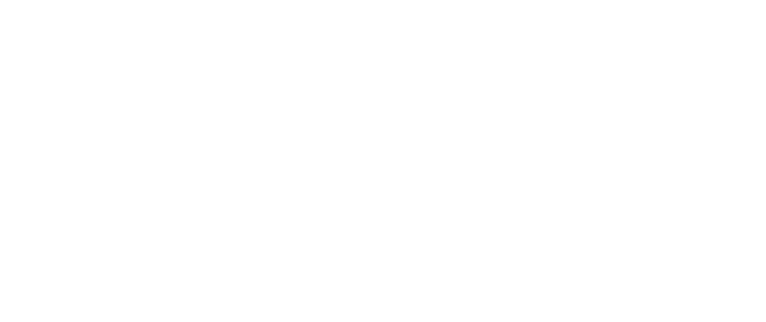
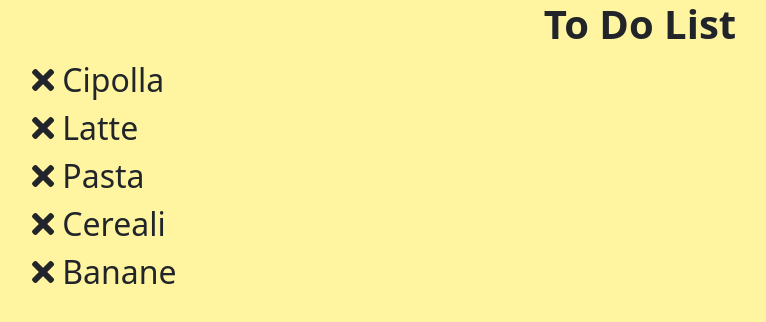
Before and after one commit to VAB1998/vue-todolist, a plain HTML site: page index.html in a window 1280 px wide. Shown: the whole page, without its empty margins (0-766 px from the left). Drawn offline with nearby package versions, Linux system fonts and the light colour scheme.

Commit message:
First Step Completed

```diff
--- a/css/style.css
+++ b/css/style.css
@@ -0,0 +1,23 @@
+/* RESET */
+*{
+    padding: 0;
+    margin: 0;
+    box-sizing: border-box;
+}
+
+body{
+    /* Style */
+    background-color:  #fff5a0;
+}
+
+header h1 {
+    /* Style */
+    text-align: center;
+    font-weight: bold;
+}
+
+li{
+    /* Style */
+    list-style-type: none;
+    font-size: 2rem;
+}
--- a/index.html
+++ b/index.html
@@ -19,7 +19,20 @@
 
     <title>Vue To Do List</title>
 </head>
-    <body>
+<body>
+    <header>
+        <h1>To Do List</h1>
+    </header>
+
+    <div id="app">
+        <!-- ++++++List++++++ -->
+        <ul>
+            <li v-for="(listItem, index) in list">
+                <i v-on:click="deleteListItem(listItem)" class="fas fa-times"></i>
+                {{listItem}}
+            </li>
+        </ul>
+    </div>
     <!-- JS Import -->
     <script type="text/javascript" src="javascript/script.js">
     </script>
--- a/javascript/script.js
+++ b/javascript/script.js
@@ -0,0 +1,24 @@
+/*
+- Stampare in pagina un item per ogni elemento contenuto in un array
+- Ogni item ha una icona "x" associata: cliccando su di essa, l'item
+  viene rimosso dalla lista
+- Predisporre un input per aggiungere un nuovo item alla lista:
+  digitando il tasto invio oppure ciccando su un pulsante,
+  il testo digitato sarà aggiunto alla lista
+*/
+let app = new Vue({
+    el: '#app',
+
+    data: {
+        list : ['Cipolla', 'Latte', 'Pasta', 'Cereali', 'Banane']
+    },
+
+    methods: {
+
+        deleteListItem : function(listItem){
+        console.log(this.list.indexOf(listItem))
+        console.log(listItem)
+
+       }
+    }
+});
```
